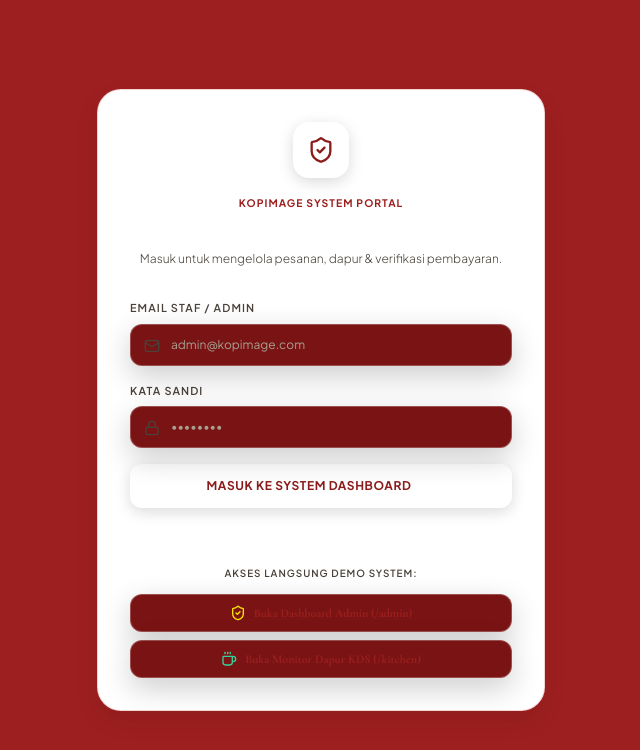
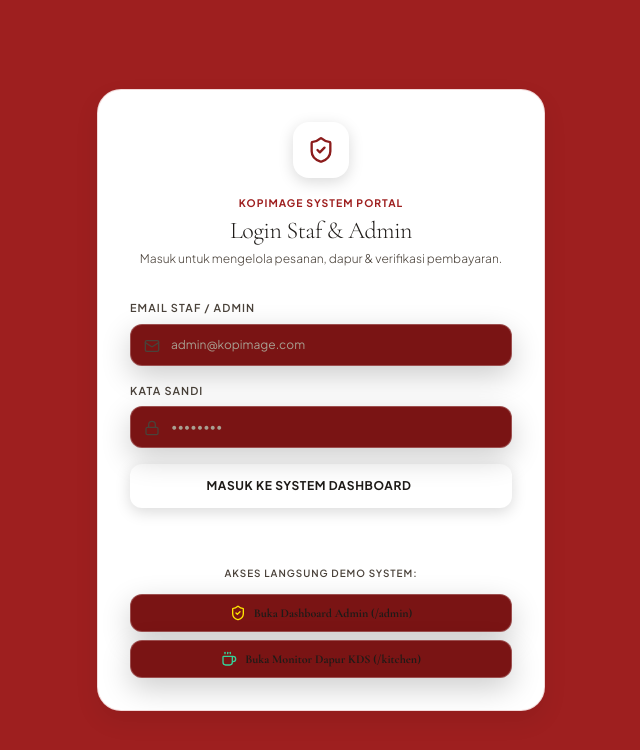
Before and after one commit to Acelinoo/KopiMage, a Next.js app: page /login in a window 1280 px wide. Shown: the top 750 px of the page, without its empty margins (319-959 px from the left). Built offline with nearby package versions, Linux system fonts and the light colour scheme.

Commit message:
fix: enforce universal strict contrast guarantee so light backgrounds always use dark text and dark backgrounds use light text

```diff
--- a/src/app/globals.css
+++ b/src/app/globals.css
@@ -70,7 +70,9 @@
    Red Canvas (#9E1F1F) + White Surface Cards + Crisp White Typography
    ---------------------------------------------------- */
 [data-theme="light"] {
-  /* Primary Red Canvas for Main Containers & Headers */
+  /* ----------------------------------------------------
+     A. RED MAIN CANVAS (Page Containers, Headers, Footers)
+     ---------------------------------------------------- */
   .bg-\[\#0C0A09\],
   .bg-\[\#0E0B0A\],
   .bg-\[\#0E0C0A\],
@@ -83,38 +85,48 @@
     color: #FFFFFF !important;
   }
 
-  /* Crisp White Surface Cards for Menu Items, Inputs & Modals */
+  /* ----------------------------------------------------
+     B. WHITE SURFACE CARDS (Menu Cards, Modals, Drawers, Inputs, Facility Cards)
+     ---------------------------------------------------- */
   .bg-\[\#14110F\],
-  .bg-bgDarkPaper {
+  .bg-\[\#161210\],
+  .bg-\[\#171311\],
+  .bg-\[\#1C1815\],
+  .bg-\[\#1E1815\],
+  .bg-bgDarkPaper,
+  .bg-bgDarkSurface,
+  .bg-surface {
     background-color: #FFFFFF !important;
     color: #1E1B18 !important;
-    border-color: rgba(184, 46, 46, 0.15) !important;
+    border-color: rgba(184, 46, 46, 0.18) !important;
     box-shadow: 0 10px 25px rgba(0, 0, 0, 0.08) !important;
   }
 
-  /* Facility & Space White Surface Cards (#space section) */
-  .bg-\[\#161210\],
-  .bg-\[\#1C1815\],
-  .bg-\[\#1E1815\],
-  .bg-bgDarkSurface {
-    background-color: #FFFFFF !important;
+  /* Headings & Text Inside White Cards MUST be Dark Charcoal (#1E1B18) */
+  .bg-\[\#14110F\] h1, .bg-\[\#14110F\] h2, .bg-\[\#14110F\] h3, .bg-\[\#14110F\] h4, .bg-\[\#14110F\] p, .bg-\[\#14110F\] span, .bg-\[\#14110F\] div, .bg-\[\#14110F\] label,
+  .bg-\[\#161210\] h1, .bg-\[\#161210\] h2, .bg-\[\#161210\] h3, .bg-\[\#161210\] h4, .bg-\[\#161210\] p, .bg-\[\#161210\] span, .bg-\[\#161210\] div, .bg-\[\#161210\] label,
+  .bg-\[\#1C1815\] h1, .bg-\[\#1C1815\] h2, .bg-\[\#1C1815\] h3, .bg-\[\#1C1815\] h4, .bg-\[\#1C1815\] p, .bg-\[\#1C1815\] span, .bg-\[\#1C1815\] div, .bg-\[\#1C1815\] label,
+  .bg-\[\#1E1815\] h1, .bg-\[\#1E1815\] h2, .bg-\[\#1E1815\] h3, .bg-\[\#1E1815\] h4, .bg-\[\#1E1815\] p, .bg-\[\#1E1815\] span, .bg-\[\#1E1815\] div, .bg-\[\#1E1815\] label,
+  .bg-bgDarkPaper h1, .bg-bgDarkPaper h2, .bg-bgDarkPaper h3, .bg-bgDarkPaper h4, .bg-bgDarkPaper p, .bg-bgDarkPaper span, .bg-bgDarkPaper div, .bg-bgDarkPaper label,
+  .bg-bgDarkSurface h1, .bg-bgDarkSurface h2, .bg-bgDarkSurface h3, .bg-bgDarkSurface h4, .bg-bgDarkSurface p, .bg-bgDarkSurface span, .bg-bgDarkSurface div, .bg-bgDarkSurface label {
     color: #1E1B18 !important;
-    border-color: rgba(184, 46, 46, 0.2) !important;
-    box-shadow: 0 10px 25px rgba(0, 0, 0, 0.08) !important;
   }
 
-  /* Facility Card Titles inside White Cards (Teras Luas, Stopkontak, Parkir) -> Deep Red (#9E1F1F) */
+  /* Specific Headings & Accents Inside White Cards -> Deep Crimson Red (#9E1F1F) */
   .bg-\[\#161210\] .text-\[\#C29B7F\],
+  .bg-\[\#161210\] .text-accentCopper,
   .bg-\[\#1C1815\] .text-\[\#C29B7F\],
-  .bg-bgDarkSurface .text-\[\#C29B7F\] {
+  .bg-\[\#1E1815\] .text-\[\#C29B7F\],
+  .bg-bgDarkSurface .text-accentCopper {
     color: #9E1F1F !important;
     font-weight: 700 !important;
   }
 
-  /* Paragraphs inside White Surface Cards -> Deep Charcoal (#4A423A) */
+  /* Muted Paragraphs & Subtitles Inside White Cards -> Dark Slate (#4A423A) */
   .bg-\[\#161210\] p,
   .bg-\[\#161210\] .text-\[\#A89F91\],
   .bg-\[\#161210\] .text-\[\#9E9287\],
+  .bg-\[\#14110F\] p,
   .bg-\[\#14110F\] .text-\[\#A89F91\],
   .bg-\[\#1C1815\] p,
   .bg-\[\#1C1815\] .text-\[\#A89F91\] {
@@ -122,8 +134,8 @@
   }
 
   /* ----------------------------------------------------
-     STEP CARDS (#experience section: 01 DUDUK, 02 SCAN QR, 03 PILIH MENU, 04 NIKMATI)
-     Deep Red Card (#7A1414) + Pure White Text (#FFFFFF) + Gold Step Numbers (#FFE600)
+     C. STEP CARDS (#experience section: 01 DUDUK, 02 SCAN QR)
+     Deep Crimson Card (#7A1414) + Pure White Text (#FFFFFF) + Gold Step Numbers (#FFE600)
      ---------------------------------------------------- */
   .bg-\[\#0E0B0A\].reveal-step-card,
   .bg-\[\#0E0B0A\].rounded-xl {
@@ -132,27 +144,23 @@
     box-shadow: 0 10px 30px rgba(0, 0, 0, 0.2) !important;
   }
 
-  /* Step Number (01, 02, 03, 04) -> Bright Gold (#FFE600) */
+  .bg-\[\#0E0B0A\].reveal-step-card * {
+    color: #FFFFFF !important;
+  }
+
   .bg-\[\#0E0B0A\].reveal-step-card .text-\[\#B82E2E\],
   .bg-\[\#0E0B0A\].reveal-step-card span.font-serif {
     color: #FFE600 !important;
     font-weight: 700 !important;
   }
 
-  /* Step Card Headings (DUDUK, SCAN QR, PILIH MENU, NIKMATI) -> Pure White (#FFFFFF) */
-  .bg-\[\#0E0B0A\].reveal-step-card h3,
-  .bg-\[\#0E0B0A\].reveal-step-card .text-\[\#FFFFFF\] {
-    color: #FFFFFF !important;
-    font-weight: 700 !important;
-  }
-
-  /* Step Card Descriptions -> Light Warm Peach (#F7EFE8) */
-  .bg-\[\#0E0B0A\].reveal-step-card p,
-  .bg-\[\#0E0B0A\].reveal-step-card .text-\[\#A89F91\] {
+  .bg-\[\#0E0B0A\].reveal-step-card p {
     color: #F7EFE8 !important;
   }
 
-  /* Typography Colors on Main Red Canvas */
+  /* ----------------------------------------------------
+     D. TYPOGRAPHY ON MAIN RED CANVAS
+     ---------------------------------------------------- */
   .text-\[\#FFFFFF\],
   .text-\[\#F3EFEA\],
   .text-\[\#F7F4EF\],
```
